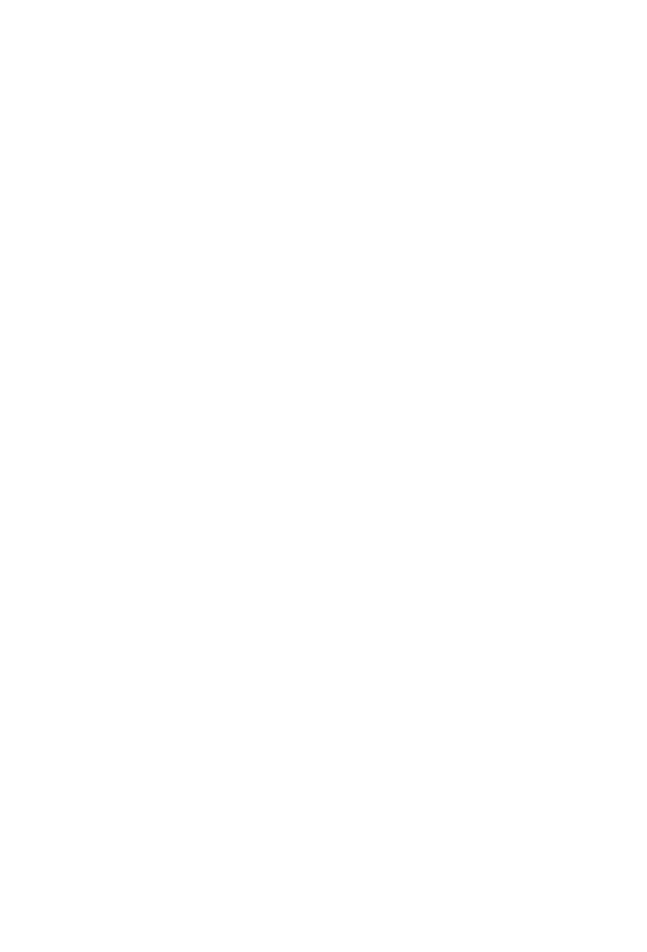
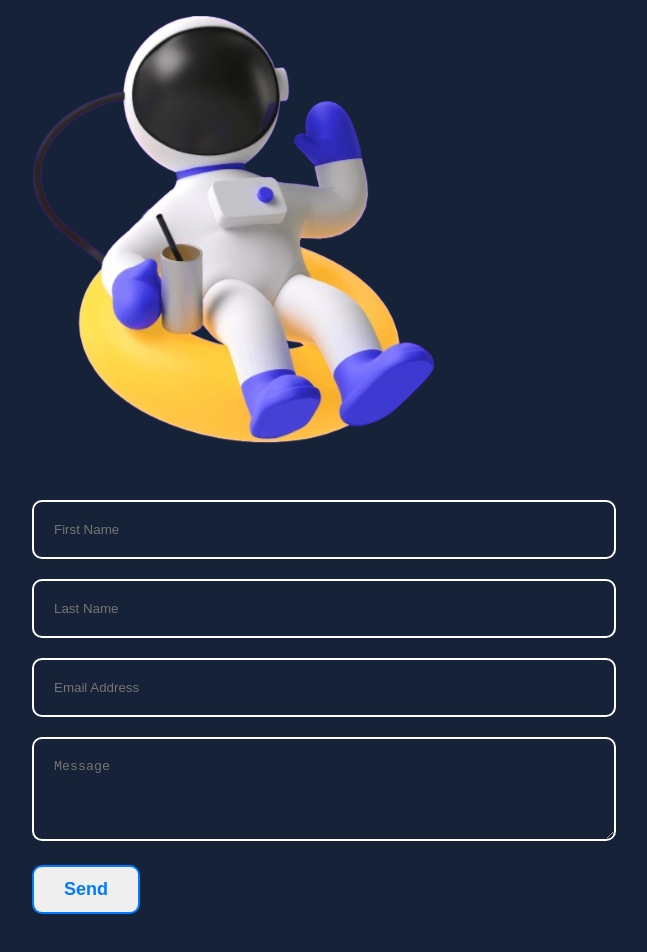
Before and after one commit to valentra/Loading-Minds_EC107A, a React (Create React App) app in the folder Travel/: page / in a window 1280 px wide. Shown: the part 2783-3735 px from the top of the page, without its empty margins (68-715 px from the left). Before the commit the page ends 2539 px from the top, so only its background shows below. Built offline with nearby package versions, Linux system fonts and the light colour scheme; the HTML template or start-up script is replaced by a standard one.

Commit message:
contact page added

```diff
--- a/Travel/src/components/Contact/contact.css
+++ b/Travel/src/components/Contact/contact.css
@@ -0,0 +1,87 @@
+.getintouch {
+    background-color: rgba(22, 34, 55, 1);
+    padding: 100px 100px; /* Adjusted padding, 20px left padding */
+}
+
+.title {
+    text-align: center;
+    margin-bottom: 40px;
+}
+
+.sub-title {
+    font-size: 36px;
+    font-weight: bold;
+    color: #fff; /* Text color set to white */
+}
+
+.form-group {
+    margin-bottom: 20px;
+}
+
+.form-control {
+    background-color: transparent;
+    border: 2px solid #fff; /* Border color set to white */
+    border-radius: 10px;
+    padding: 20px 20px; /* Adjusted padding */
+    width: 50%; /* Input fields take full width */
+    transition: border-color 0.3s ease;
+    color: #fff; /* Text color set to white */
+}
+
+.form-control:focus {
+    outline: none;
+    border-color: #007bff;
+}
+
+.btn {
+    border-radius: 10px;
+    padding: 12px 30px;
+    font-size: 18px;
+    font-weight: bold;
+    transition: background-color 0.3s ease;
+}
+
+.btn-outline-primary {
+    border: 2px solid #007bff;
+    color: #007bff;
+}
+
+.btn-outline-primary:hover {
+    background-color: #007bff;
+    color: #fff;
+}
+
+.img-fluid {
+    max-width: 100%;
+    height: auto;
+}
+
+.animated-image {
+    animation: bounce 2s infinite alternate; /* Adjust animation timing and behavior as needed */
+}
+
+@keyframes floatAnimation {
+  0%, 100% {
+    transform: translateY(0);
+  }
+  50% {
+    transform: translateY(-10px); /* Adjust the distance of the float */
+  }
+}
+
+.img-fluid {
+  max-width: 100%;
+  height: auto;
+  animation: floatAnimation 2s ease-in-out infinite; /* Adjust animation duration as needed */
+}
+/* contact.css */
+
+.banner {
+    display: flex;
+    justify-content: center;
+  }
+
+  .banner img {
+    max-width: 100%;
+    height: auto;
+  }
--- a/Travel/src/components/Contact/contact.js
+++ b/Travel/src/components/Contact/contact.js
@@ -1,11 +1,115 @@
-import React from 'react'
+import React, { Component } from "react";
+import contact from "../../assets/astronaut.png";
+import bannerImage from "../../assets/Plane.png";
+import "./contact.css";
+import emailjs from 'emailjs-com';
 
-const contact = () => {
-  return (
-    <div>
+class Contact extends Component {
+  constructor(props) {
+    super(props);
+    this.form = React.createRef();
+    this.state = {
+      isFormVisible: true
+    };
+  }
 
-    </div>
-  )
+  sendEmail = (e) => {
+    e.preventDefault();
+
+    emailjs.sendForm('service_1sv9t6b', 'template_jhemkuw', this.form.current, 'ODSTkHwTRAirRD5Je')
+      .then((result) => {
+          console.log(result.text);
+          window.alert('Email sent successfully!');
+      }, (error) => {
+          console.log(error.text);
+          window.alert('Failed to send email. Please try again.');
+      });
+  };
+
+  render() {
+    return this.state.isFormVisible ? (
+      <form ref={this.form} onSubmit={this.sendEmail}>
+        <div className="getintouch mb-5">
+          <div className="container">
+            <div className="row">
+
+              <div className="col-lg-6 col-md-12">
+                <div className="title pt-1 pb-4 text-center">
+                  <h4 className="sub-title text-capitalize">
+                    Contact <span>Us</span>
+                  </h4>
+                </div>
+                <div className="col-lg-6 col-md-12">
+                <div className="row justify-content-center align-items-center h-100">
+                  <div className="col-lg-10 col-md-8 col-12 text-center">
+                    <img className="img-fluid" src={contact} alt="contact" />
+                  </div>
+                </div>
+              </div>
+                <div className="row">
+                  <div className="form-group c col-md-6 col-12 mb-3">
+                    <label htmlFor="first_name" className="mb-2 text-capitalize" style={{color: "#fff"}}>
+
+                    </label>
+                    <input
+                      type="text"
+                      name="user_name"
+                      className="form-control py-2 px-3"
+                      id="first_name"
+                      placeholder="First Name"
+                      required
+                    />
+                  </div>
+                  <div className="form-group c col-md-6 col-12 mb-3">
+                    <label htmlFor="last_name" className="mb-2 text-capitalize" style={{color: "#fff"}}>
+
+                    </label>
+                    <input
+                      type="text"
+                      className="form-control py-2 px-3"
+                      id="last_name"
+                      placeholder="Last Name"
+                      required
+                    />
+                  </div>
+                  <div className="form-group c col-12 mb-3">
+                    <label htmlFor="e-mail" className="mb-2 text-capitalize" style={{color: "#fff"}}>
+
+                    </label>
+                    <input
+                      name="user_email"
+                      type="email"
+                      className="form-control py-2 px-3"
+                      id="e-mail"
+                      placeholder="Email Address"
+                      required
+                    />
+                  </div>
+                  <div className="form-group c col-12 mb-4">
+                    <label htmlFor="textarea" className="mb-2 text-capitalize" style={{color: "#fff"}}>
+
+                    </label>
+                    <textarea
+                      className="form-control py-2 px-3"
+                      id="textarea"
+                      placeholder="Message"
+                      rows="4"
+                      name="message"
+                    ></textarea>
+                  </div>
+                  <div className="col-12">
+                    <div className="form-group text-center">
+                      <input className="btn btn-outline-primary text-capitalize w-25 mx-auto my-3" type="submit" value="Send" />
+                    </div>
+                  </div>
+                </div>
+              </div>
+            </div>
+          </div>
+        </div>
+      </form>
+    ) : null;
+  }
 }
 
-export default contact
+export default Contact;
```
Also changed, not shown: Travel/src/assets/Plane.png (added).
